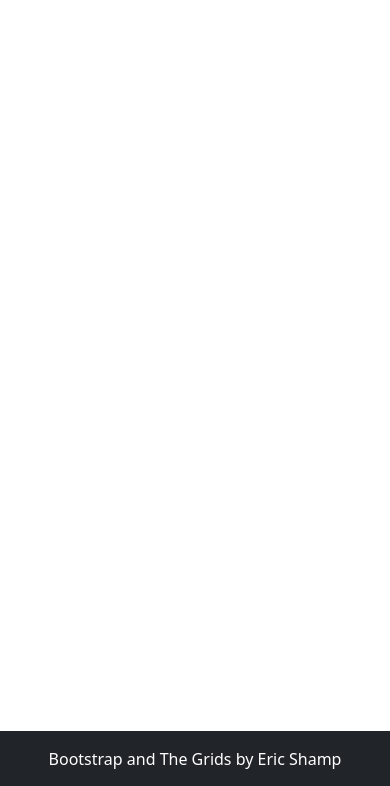
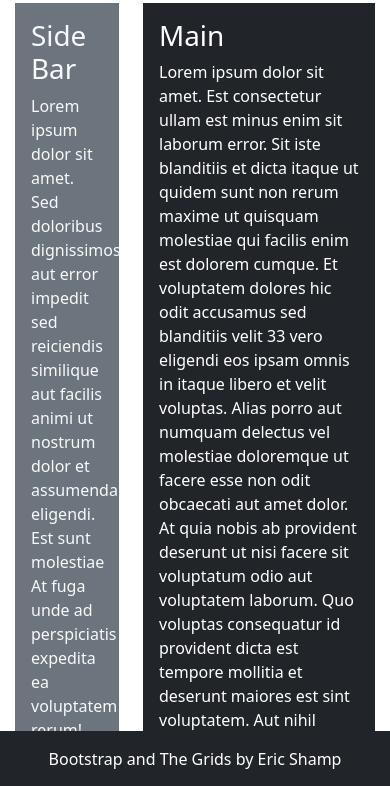
Before and after one commit to EW-Shamp/bootstrapandthegrids, a plain HTML site: page Grid2.html in a window 390 px wide. Shown: the part 57-843 px from the top of the page. Drawn offline with nearby package versions, Linux system fonts and the light colour scheme.

Commit message:
Add Content
added content for Grid2 as well as mobile responsiveness for Grid1

```diff
--- a/Grid2.html
+++ b/Grid2.html
@@ -61,7 +61,33 @@
 </nav>
 
     <main class="flex-shrink-0">
-       <div class="container">
+       <div class="container h-100 minHeight">
+           <div class="row h-100">
+                <div class="col-4">
+                    <div class="bg-secondary text-light h-100 p-3">
+                       <h1>Side Bar</h1>
+                       <p>
+                        Lorem ipsum dolor sit amet. Sed doloribus dignissimos aut error impedit sed reiciendis similique aut facilis animi ut nostrum dolor et assumenda eligendi. Est sunt molestiae At fuga unde ad perspiciatis expedita ea voluptatem rerum!
+
+                        Ut quidem autem et earum neque ex accusantium praesentium. Eos accusamus similique vel soluta maxime et maiores dolorem vel placeat eligendi. Qui quia voluptatum aut fugiat molestiae non nemo officia eos aliquam nesciunt sed fugit quasi est fugiat nostrum.
+                       </p>
+                    </div>
+                </div>
+                <div class="col-8">
+                    <div class="bg-dark text-white h-100 p-3">
+                        <h1>Main</h1>
+                        <p>
+                            Lorem ipsum dolor sit amet. Est consectetur ullam est minus enim sit laborum error. Sit iste blanditiis et dicta itaque ut quidem sunt non rerum maxime ut quisquam molestiae qui facilis enim est dolorem cumque. Et voluptatem dolores hic odit accusamus sed blanditiis velit 33 vero eligendi eos ipsam omnis in itaque libero et velit voluptas. Alias porro aut numquam delectus vel molestiae doloremque ut facere esse non odit obcaecati aut amet dolor.
+
+At quia nobis ab provident deserunt ut nisi facere sit voluptatum odio aut voluptatem laborum. Quo voluptas consequatur id provident dicta est tempore mollitia et deserunt maiores est sint voluptatem. Aut nihil delectus eum ipsa reprehenderit ut vitae esse aut modi perferendis ab cumque praesentium sed optio asperiores.
+
+A quam molestiae sit consequatur quaerat et dicta totam vel quos dolores sit minus quaerat. Id laboriosam ipsa ut internos quae aut libero sunt.
+
+Et illo consequatur sed laborum voluptas et laudantium accusantium? Hic asperiores reiciendis et molestias nihil ut deleniti blanditiis eos explicabo quibusdam et labore minima aut cupiditate Quis vel voluptas sint. Eum internos culpa nam galisum sequi et facilis quam a soluta minus et soluta harum sed rerum nihil eum autem odit!
+                        </p>
+                    </div>
+                </div>
+           </div>
 
        </div>
     </main>
```
Also changed, not shown: Grid1.html (+1 -1 lines).
